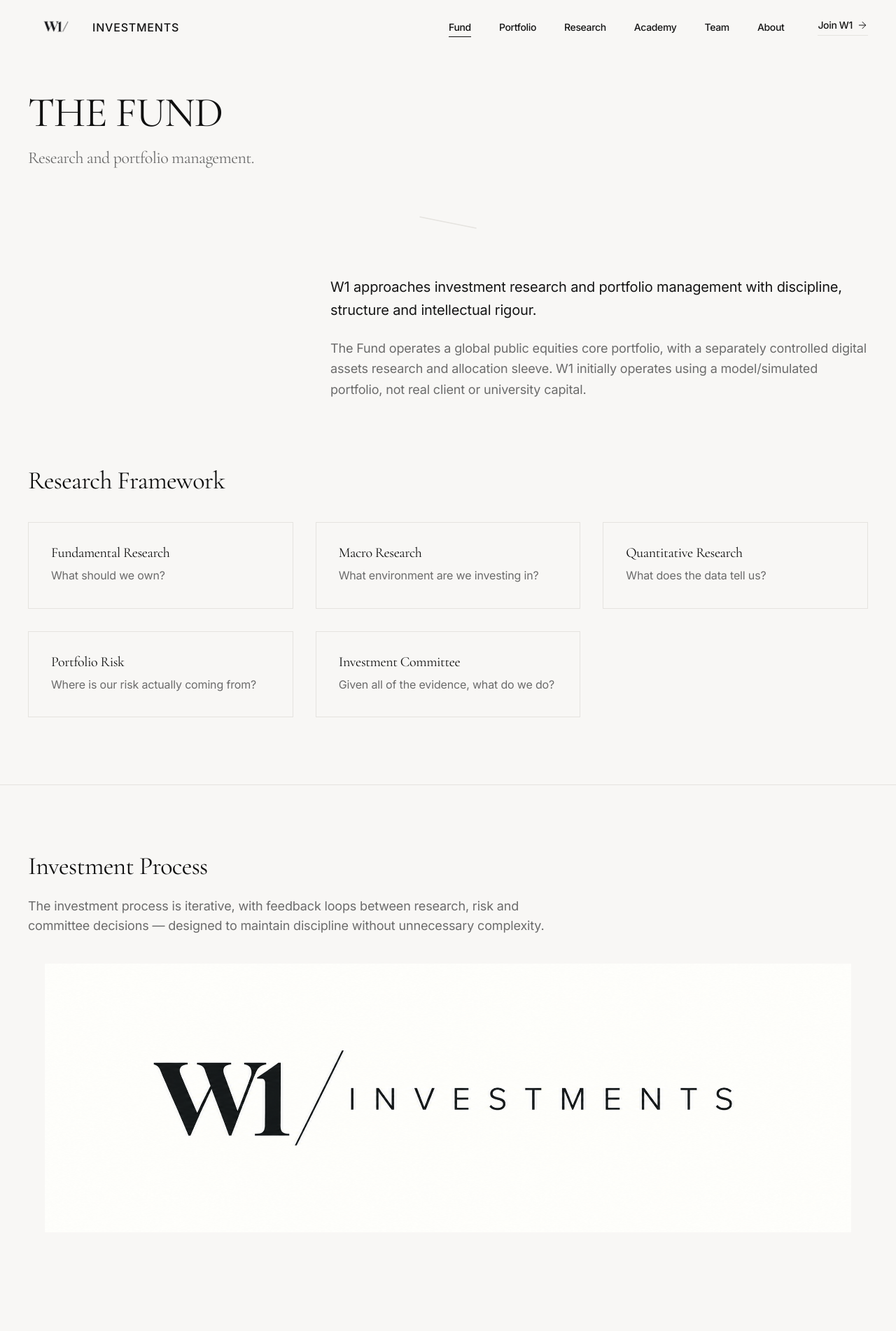
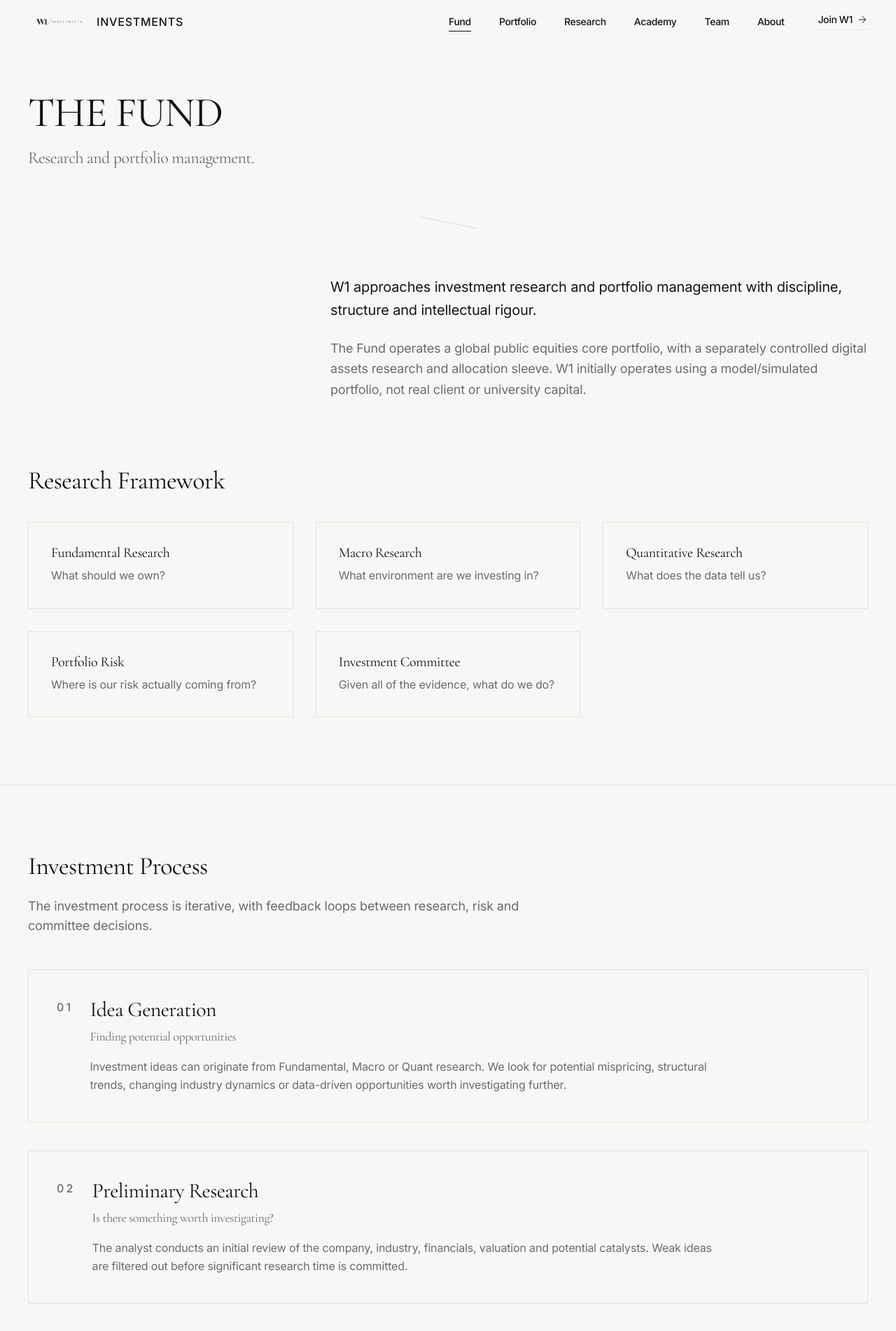
Before and after one commit to sillyboiii/w1-investments, a Next.js app: page /fund in a window 1280 px wide. Shown: the top 1902 px of the page at 70% size. Built offline with nearby package versions, Linux system fonts and the light colour scheme.

Commit message:
Switch to alt logo in nav/footer, reorganize text, refine homepage hierarchy

```diff
--- a/src/app/fund/page.tsx
+++ b/src/app/fund/page.tsx
@@ -1,7 +1,6 @@
 "use client";
 
 import { motion } from "framer-motion";
-import Image from "next/image";
 import { Navbar } from "@/components/layout/Navbar";
 import { Footer } from "@/components/layout/Footer";
 import { SlashDivider } from "@/components/ui/SlashDivider";
@@ -12,6 +11,93 @@ const researchFramework = [
   { title: "Quantitative Research", question: "What does the data tell us?" },
   { title: "Portfolio Risk", question: "Where is our risk actually coming from?" },
   { title: "Investment Committee", question: "Given all of the evidence, what do we do?" },
+];
+
+const processSteps = [
+  {
+    step: "01",
+    title: "Idea Generation",
+    subtitle: "Finding potential opportunities",
+    description:
+      "Investment ideas can originate from Fundamental, Macro or Quant research. We look for potential mispricing, structural trends, changing industry dynamics or data-driven opportunities worth investigating further.",
+  },
+  {
+    step: "02",
+    title: "Preliminary Research",
+    subtitle: "Is there something worth investigating?",
+    description:
+      "The analyst conducts an initial review of the company, industry, financials, valuation and potential catalysts. Weak ideas are filtered out before significant research time is committed.",
+  },
+  {
+    step: "03",
+    title: "Deep-Dive Research",
+    subtitle: "Understanding the investment",
+    description:
+      "The analyst studies the business model, competitive position, industry structure, management, financial performance, catalysts and key risks to understand what actually drives the investment.",
+  },
+  {
+    step: "04",
+    title: "Modelling & Valuation",
+    subtitle: "Turning research into numbers",
+    description:
+      "Historical financials and forecasts are used to build scenarios and estimate potential value. Appropriate valuation methods are used to understand what assumptions the current market price may reflect.",
+  },
+  {
+    step: "05",
+    title: "Investment Thesis",
+    subtitle: "Defining why the opportunity exists",
+    description:
+      "Research is condensed into a clear thesis explaining what the market may be overlooking, why W1's view differs, what could unlock value, the expected time horizon and what could prove the thesis wrong.",
+  },
+  {
+    step: "06",
+    title: "Macro & Quant Review",
+    subtitle: "Challenging the thesis",
+    description:
+      "Macro examines the economic and market environment surrounding the idea. Quant tests relevant assumptions using data and evaluates factors such as volatility, correlations and portfolio exposure.",
+  },
+  {
+    step: "07",
+    title: "Investment Memorandum",
+    subtitle: "Building the complete case",
+    description:
+      "The analyst brings the research, model, valuation, thesis, catalysts, risks and supporting evidence together into a structured investment memorandum for review.",
+  },
+  {
+    step: "08",
+    title: "Investment Committee",
+    subtitle: "Defend the idea",
+    description:
+      "The analyst presents the opportunity to the Investment Committee and faces questions and counterarguments. The committee can Approve, Revise or Reject the proposal.",
+  },
+  {
+    step: "09",
+    title: "Portfolio Construction",
+    subtitle: "From conviction to position size",
+    description:
+      "Approved investments are assessed within the context of the entire portfolio. Conviction, downside risk, concentration, correlations and existing exposures help determine an appropriate position size.",
+  },
+  {
+    step: "10",
+    title: "Continuous Monitoring",
+    subtitle: "The research doesn't stop after investment",
+    description:
+      "The coverage analyst continues tracking the company, financial results, valuation, catalysts and thesis assumptions. Material developments can trigger another Investment Committee review.",
+  },
+  {
+    step: "11",
+    title: "Add / Hold / Trim / Exit",
+    subtitle: "Responding as the evidence changes",
+    description:
+      "Positions are adjusted when expected returns, risk, valuation or the underlying thesis changes. Decisions should follow evidence rather than attachment to the original idea.",
+  },
+  {
+    step: "12",
+    title: "Post-Investment Review",
+    subtitle: "Learning from the outcome",
+    description:
+      "After exiting a position, W1 reviews what happened versus the original thesis: what was understood correctly, what was missed and whether the investment process itself can be improved.",
+  },
 ];
 
 export default function FundPage() {
@@ -81,25 +167,44 @@ export default function FundPage() {
             <h2 className="text-2xl md:text-4xl font-serif tracking-tight mb-6">
               Investment Process
             </h2>
-            <p className="text-base md:text-lg text-muted max-w-3xl mb-10">
-              The investment process is iterative, with feedback loops between research, risk and committee decisions — designed to maintain discipline without unnecessary complexity.
+            <p className="text-base md:text-lg text-muted max-w-3xl mb-12">
+              The investment process is iterative, with feedback loops between research, risk and committee decisions.
             </p>
-            <motion.div
-              initial={{ opacity: 0, y: 40 }}
-              whileInView={{ opacity: 1, y: 0 }}
-              viewport={{ once: true, margin: "-100px" }}
-              transition={{ duration: 1, ease: "easeOut" }}
-              className="flex justify-center w-full overflow-x-auto"
-            >
-              <Image
-                src="/process-diagram.png"
-                alt="W1 Investment Process Diagram"
-                width={1400}
-                height={900}
-                className="w-full h-auto max-w-6xl"
-                priority
-              />
-            </motion.div>
+            <div className="space-y-8 md:space-y-10">
+              {processSteps.map((step, index) => (
+                <motion.div
+                  key={step.step}
+                  initial={{ opacity: 0, y: 40 }}
+                  whileInView={{ opacity: 1, y: 0 }}
+                  viewport={{ once: true, margin: "-80px" }}
+                  transition={{
+                    duration: 0.9,
+                    delay: index * 0.05,
+                    ease: "easeOut",
+                  }}
+                  className="border border-border p-6 md:p-8 lg:p-10"
+                >
+                  <div className="flex flex-col md:flex-row md:items-start gap-6">
+                    <div className="shrink-0">
+                      <span className="text-sm md:text-base font-sans font-medium tracking-[0.2em] text-muted">
+                        {step.step}
+                      </span>
+                    </div>
+                    <div className="flex-1">
+                      <h3 className="text-xl md:text-2xl lg:text-3xl font-serif tracking-tight leading-[1.1] mb-2">
+                        {step.title}
+                      </h3>
+                      <p className="text-base md:text-lg font-serif tracking-tight text-muted mb-4">
+                        {step.subtitle}
+                      </p>
+                      <p className="text-sm md:text-base leading-relaxed text-muted max-w-4xl">
+                        {step.description}
+                      </p>
+                    </div>
+                  </div>
+                </motion.div>
+              ))}
+            </div>
           </div>
         </section>
       </main>
--- a/src/components/layout/Footer.tsx
+++ b/src/components/layout/Footer.tsx
@@ -1,5 +1,5 @@
 import Link from "next/link";
-import { LogoImage } from "@/components/ui/LogoImage";
+import { LogoImageAlt } from "@/components/ui/LogoImageAlt";
 
 const footerLinks = [
   { href: "/research", label: "Research" },
@@ -20,7 +20,7 @@ export function Footer() {
       <div className="mx-auto max-w-7xl px-6 md:px-8 lg:px-10 py-12 md:py-16">
         <div className="grid grid-cols-1 md:grid-cols-4 gap-10 md:gap-8">
           <div className="md:col-span-2">
-            <LogoImage size="md" className="mb-4" />
+            <LogoImageAlt size="md" className="mb-4" />
             <p className="text-sm text-muted max-w-md leading-relaxed">
               London
             </p>
--- a/src/components/layout/Navbar.tsx
+++ b/src/components/layout/Navbar.tsx
@@ -4,7 +4,7 @@ import Link from "next/link";
 import { useState, useEffect } from "react";
 import { motion, AnimatePresence } from "framer-motion";
 import { usePathname } from "next/navigation";
-import { LogoImage } from "@/components/ui/LogoImage";
+import { LogoImageAlt } from "@/components/ui/LogoImageAlt";
 
 const navLinks = [
   { href: "/fund", label: "Fund" },
@@ -49,7 +49,7 @@ export function Navbar() {
         }`}
       >
         <nav className="mx-auto max-w-7xl px-6 md:px-8 lg:px-10 py-3 md:py-4 flex items-center justify-between">
-          <LogoImage href="/" size="md" className="group" />
+          <LogoImageAlt href="/" size="md" className="group" />
 
           <div className="hidden lg:flex items-center gap-8 xl:gap-10">
             {navLinks.map((link) => {
--- /dev/null
+++ b/src/components/ui/LogoImageAlt.tsx
@@ -0,0 +1,54 @@
+import Image from "next/image";
+import Link from "next/link";
+
+interface LogoImageAltProps {
+  size?: "sm" | "md" | "lg" | "xl";
+  showText?: boolean;
+  className?: string;
+  href?: string;
+}
+
+export function LogoImageAlt({
+  size = "md",
+  showText = true,
+  className = "",
+  href,
+}: LogoImageAltProps) {
+  const sizes = {
+    sm: { width: 70, height: 35 },
+    md: { width: 90, height: 45 },
+    lg: { width: 130, height: 65 },
+    xl: { width: 190, height: 95 },
+  };
+
+  const textSizes = {
+    sm: "text-xs",
+    md: "text-sm md:text-base",
+    lg: "text-lg md:text-xl",
+    xl: "text-2xl md:text-3xl",
+  };
+
+  const logo = (
+    <div className={`flex items-center gap-2 ${className}`}>
+      <Image
+        src="/w1-logo-alt.png"
+        alt="W1 Investments Logo"
+        width={sizes[size].width}
+        height={sizes[size].height}
+        priority={size === "xl"}
+        className="object-contain"
+      />
+      {showText && (
+        <span className={`tracking-tight font-sans uppercase ${textSizes[size]} leading-tight whitespace-nowrap`}>
+          <span className="font-medium tracking-wider">INVESTMENTS</span>
+        </span>
+      )}
+    </div>
+  );
+
+  if (href) {
+    return <Link href={href}>{logo}</Link>;
+  }
+
+  return logo;
+}
```
Also changed, not shown: src/app/page.tsx (+12 -10 lines), public/w1-logo-alt.png (added).
